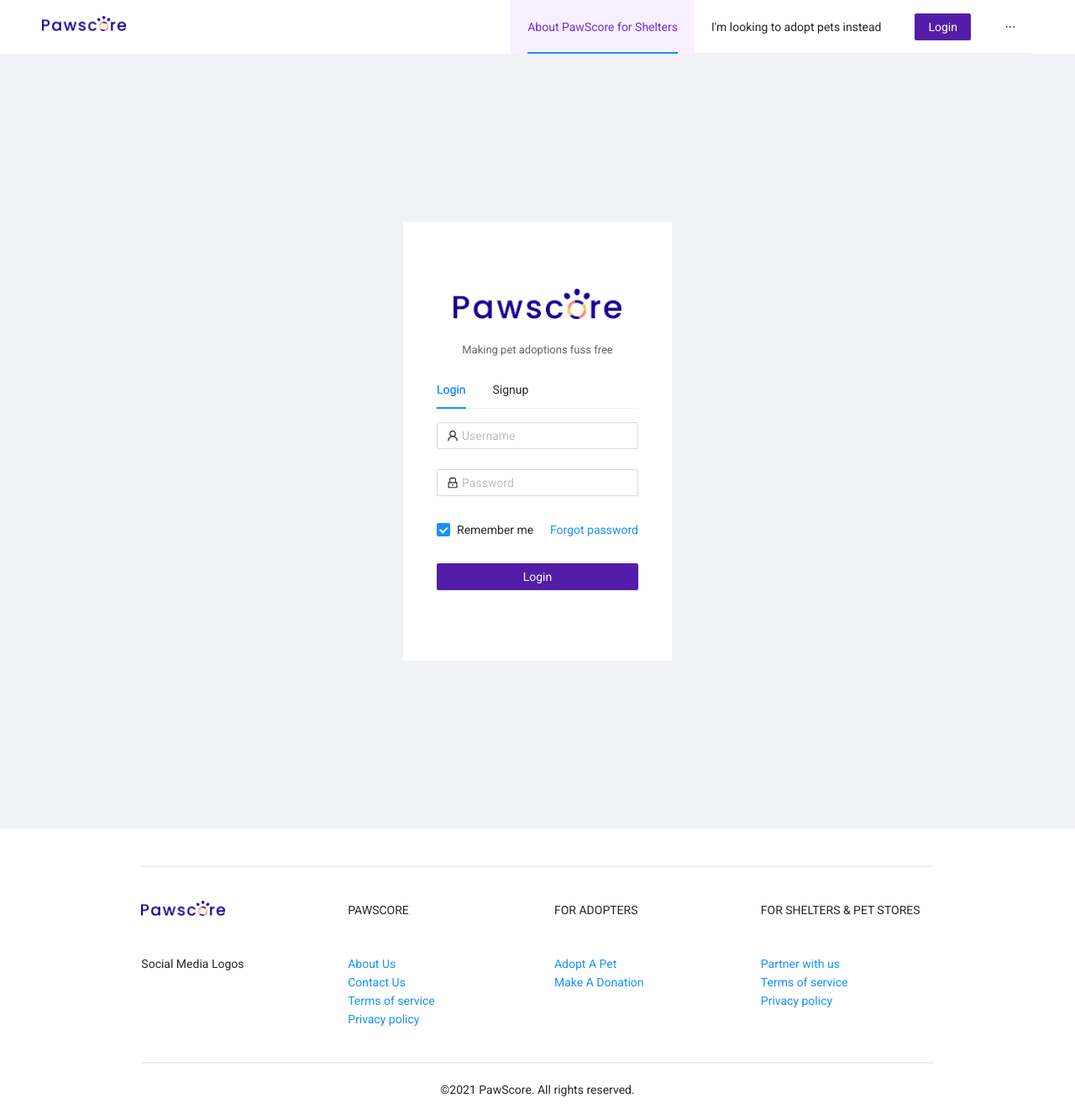
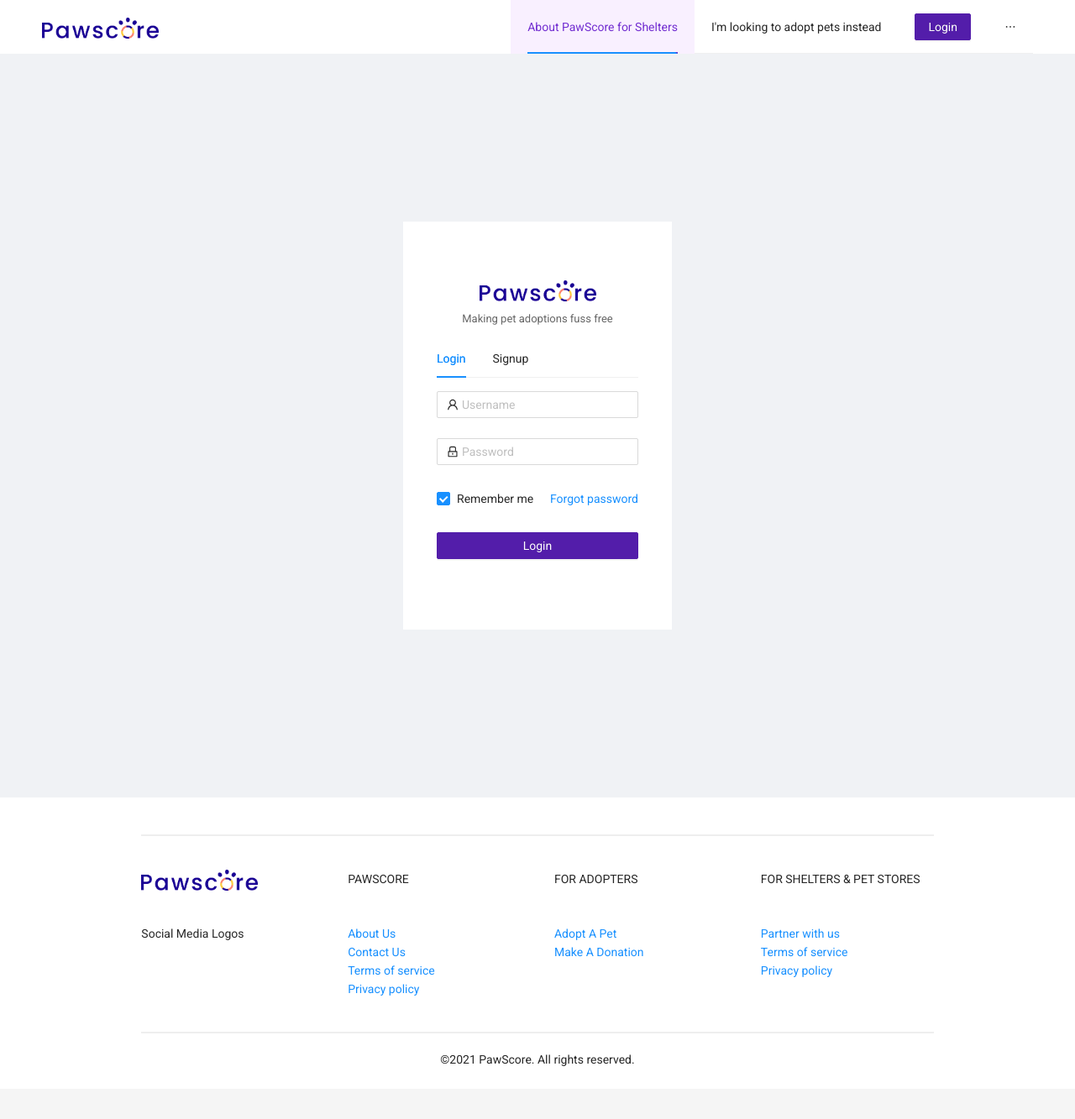
Before and after one commit to bettersg/PawScore, a Next.js app in the folder frontend/: page /shelter/login in a window 1280 px wide. Shown: the whole page at 84% size. After the commit the page ends 1297 px from the top, so only its background shows below. Built offline with nearby package versions, Linux system fonts and the light colour scheme.

Commit message:
[FE] Removed use of next/image module to remove dependency on auto image optimization. `npx next export` completes without errors. Moved logo image file to public directory. The file will be accessible at /logo.png

```diff
--- a/frontend/layouts/shelter/ShelterHomeLayout/index.tsx
+++ b/frontend/layouts/shelter/ShelterHomeLayout/index.tsx
@@ -1,10 +1,9 @@
 import { Button, Col, Layout, Menu, Row } from "antd";
-import Image from "next/image";
 import Link from "next/link";
-import logo from "assets/logo.png";
 import styles from "./ShelterHomeLayout.module.css";
 
 const { Header, Content, Footer } = Layout;
+const logo = "/logo.png";
 
 const ShelterHomeLayout = ({ children }) => {
 	return (
@@ -26,9 +25,11 @@ export default ShelterHomeLayout;
 
 const HeaderContent = () => (
 	<>
-		<div className="logo" style={{ float: "left", width: "100px" }}>
-			<Image src={logo} alt="PawScore Logo" />
-		</div>
+		<img
+			src={logo}
+			style={{ width: 139, height: 25 }}
+			alt="PawScore Logo"
+		/>
 		<Menu
 			style={{ float: "right" }}
 			theme="light"
@@ -56,9 +57,11 @@ const FooterContent = () => (
 					<hr className={styles.hr} />
 					<Row>
 						<Col span={6} className={styles.footerCol}>
-							<div className={styles.footerLogo}>
-								<Image src={logo} alt="PawScore Logo" />
-							</div>
+							<img
+								src={logo}
+								style={{ width: 139, height: 25 }}
+								alt="PawScore Logo"
+							/>
 						</Col>
 						<Col span={6} className={styles.footerCol}>
 							PAWSCORE
--- a/frontend/pages/shelter/login.tsx
+++ b/frontend/pages/shelter/login.tsx
@@ -1,11 +1,10 @@
 import ShelterHomeLayout from "layouts/shelter/ShelterHomeLayout";
-import { Button, Checkbox, Col, Form, Input, Row, Tabs } from "antd";
+import { Button, Checkbox, Col, Form, Input, Row, Space, Tabs } from "antd";
 import { UserOutlined, LockOutlined } from "@ant-design/icons";
-import Image from "next/image";
 import styles from "./shelter.module.css";
-import logo from "assets/logo.png";
 
 const { TabPane } = Tabs;
+const logo = "/logo.png";
 
 type FormValues = {
 	username: string;
@@ -48,9 +47,13 @@ export default ShelterLogin;
 
 const LogoHeader = () => (
 	<>
-		<div className={styles.logo}>
-			<Image src={logo} alt="PawScore Logo" />
-		</div>
+		<Row>
+			<img
+				src={logo}
+				style={{ width: 139, height: 25, margin: "10px auto" }}
+				alt="PawScore Logo"
+			/>
+		</Row>
 		<p className={styles.subtitle}>Making pet adoptions fuss free</p>
 	</>
 );
--- a/frontend/pages/shelter/shelter.module.css
+++ b/frontend/pages/shelter/shelter.module.css
@@ -1,8 +1,3 @@
-.logo {
-	width: 200px;
-	margin: 20px auto;
-}
-
 .subtitle {
 	text-align: center;
 	font-size: small;
```
Also changed, not shown: frontend/layouts/shelter/ShelterLayout/index.tsx (+7 -4 lines), frontend/.eslintrc.json, frontend/public/logo.png (renamed from frontend/assets/logo.png).
